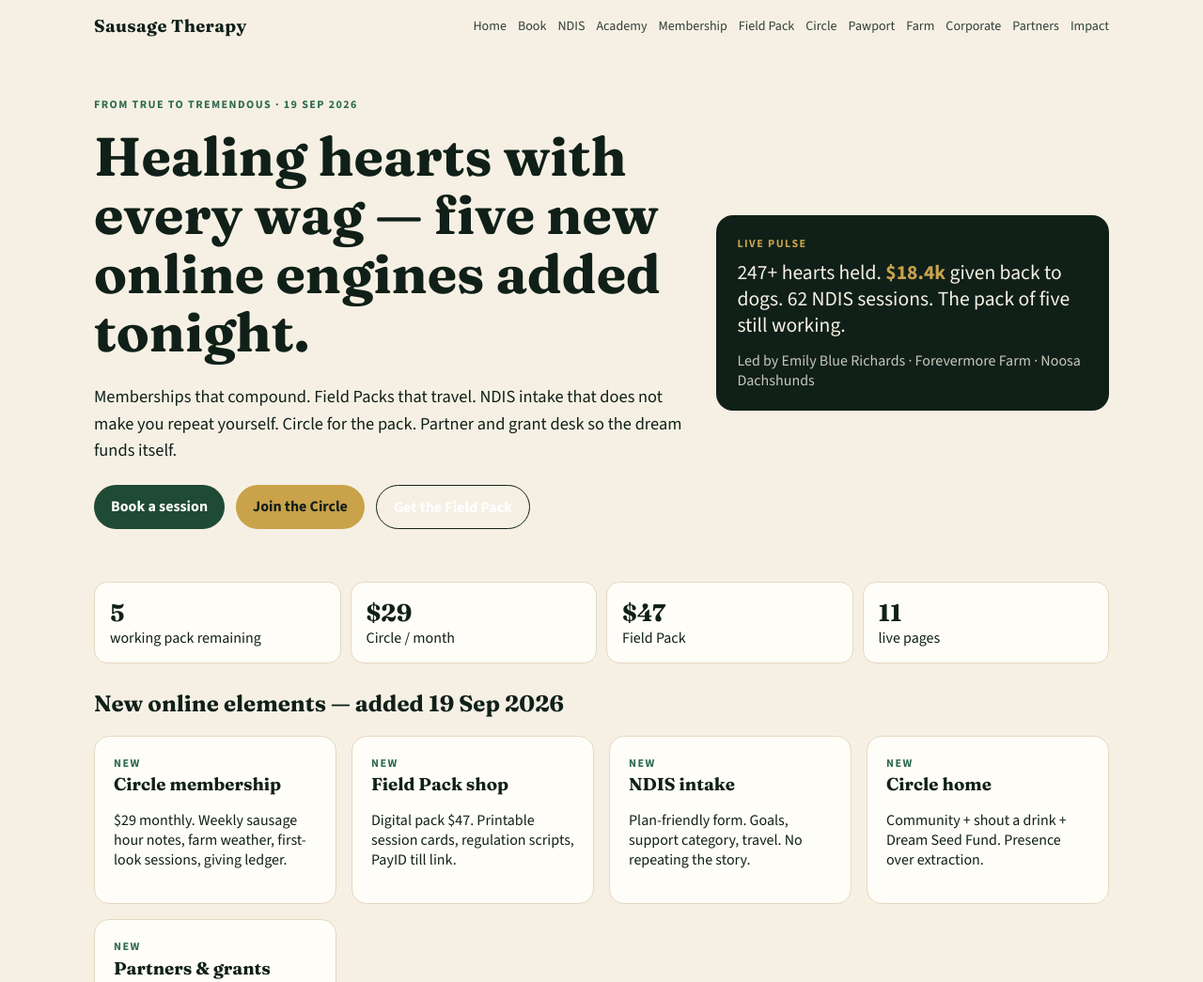
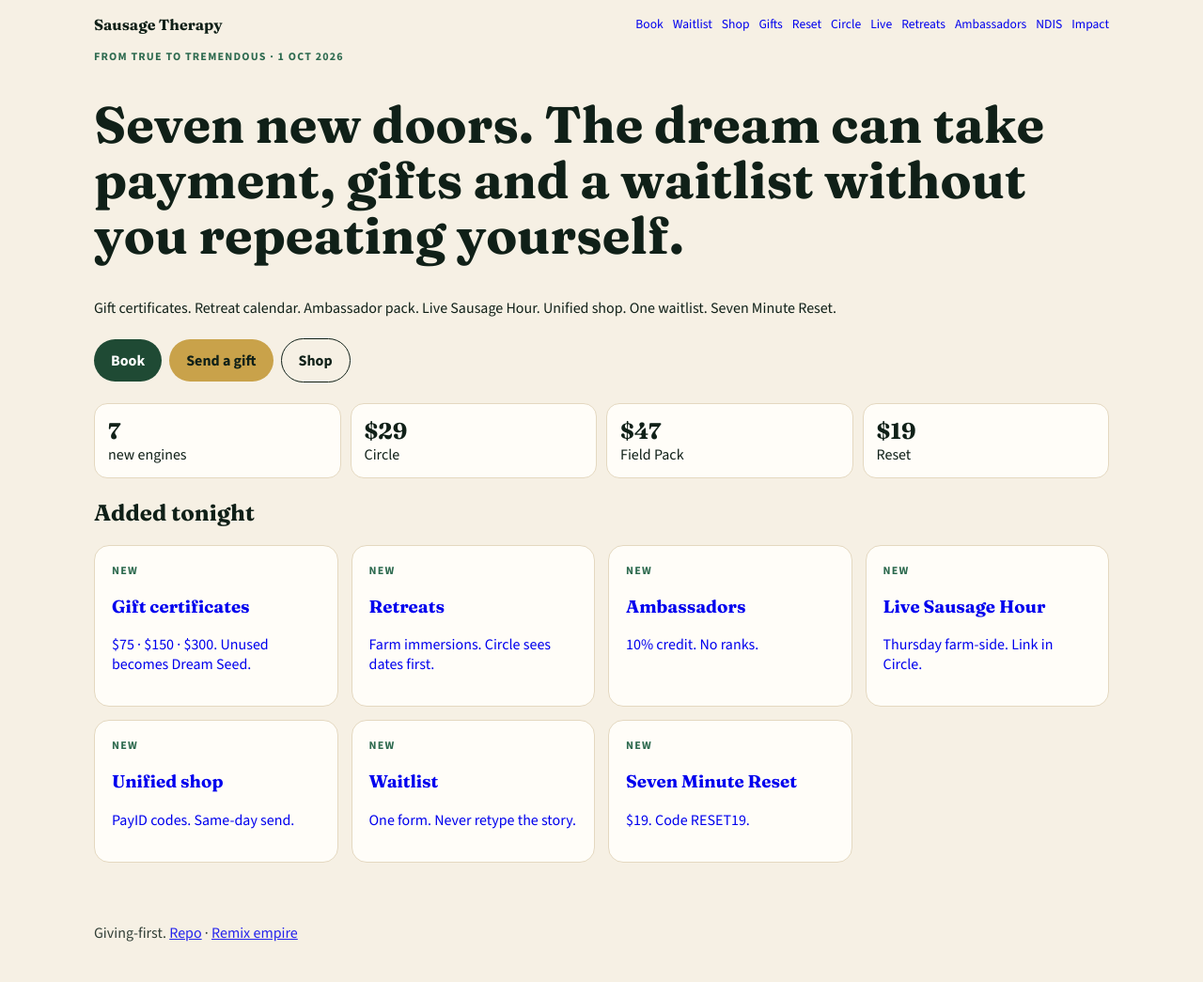
Before and after one commit to forevermore63/sausage-therapy-online-empire, a plain HTML site: page index.html in a window 1280 px wide. Shown: the top 1045 px of the page at 94% size. Drawn offline with nearby package versions, Linux system fonts and the light colour scheme.

Commit message:
feat: home page lists seven new 1 Oct 2026 engines

```diff
--- a/index.html
+++ b/index.html
@@ -4,103 +4,51 @@
 <meta charset="UTF-8"/>
 <meta name="viewport" content="width=device-width, initial-scale=1"/>
 <title>Sausage Therapy — From True to Tremendous</title>
-<meta name="description" content="Dachshund-assisted therapy, NDIS-friendly sessions, farm retreats, memberships, Field Packs, Circle, grants. Forevermore Farm · Noosa Dachshunds · Emily Blue Richards."/>
-<link rel="preconnect" href="https://fonts.googleapis.com"/>
-<link href="https://fonts.googleapis.com/css2?family=Fraunces:opsz,wght@9..144,500;9..144,700&family=Source+Sans+3:wght@400;600;700&display=swap" rel="stylesheet"/>
+<link href="https://fonts.googleapis.com/css2?family=Fraunces:opsz,wght@9..144,700&family=Source+Sans+3:wght@400;600;700&display=swap" rel="stylesheet"/>
 <style>
 :root{--ink:#102018;--cream:#f6f0e4;--gold:#c9a24a;--leaf:#1f4a34;--moss:#2d6a4f;--card:#fffdf8;--line:#e4d8c0}
-*{box-sizing:border-box}html,body{margin:0;padding:0;background:var(--cream);color:var(--ink);font-family:"Source Sans 3",system-ui,sans-serif}
-a{color:inherit}h1,h2,h3,.brand{font-family:Fraunces,Georgia,serif}
-.wrap{max-width:1120px;margin:0 auto;padding:0 20px}
-nav{display:flex;flex-wrap:wrap;gap:10px 18px;align-items:center;justify-content:space-between;padding:16px 0}
-.brand{font-weight:700;font-size:1.15rem;letter-spacing:.02em}
-.links{display:flex;flex-wrap:wrap;gap:12px;font-size:.88rem}
-.links a{text-decoration:none;opacity:.85}
-.links a:hover{opacity:1;color:var(--leaf)}
-.hero{padding:48px 0 28px;display:grid;grid-template-columns:1.2fr .8fr;gap:36px;align-items:center}
-@media(max-width:800px){.hero{grid-template-columns:1fr;padding-top:24px}}
-.kicker{color:var(--moss);font-weight:700;letter-spacing:.12em;text-transform:uppercase;font-size:.75rem}
-h1{font-size:clamp(2.1rem,5vw,3.6rem);line-height:1.08;margin:.3em 0 .4em}
-.lead{font-size:1.15rem;line-height:1.55;max-width:38em}
-.cta-row{display:flex;flex-wrap:wrap;gap:12px;margin-top:22px}
-.btn{display:inline-block;background:var(--leaf);color:#fff;text-decoration:none;padding:12px 18px;border-radius:999px;font-weight:700}
+*{box-sizing:border-box}body{margin:0;background:var(--cream);color:var(--ink);font-family:"Source Sans 3",system-ui}
+.wrap{max-width:1120px;margin:0 auto;padding:0 20px}h1,h2,h3,.brand{font-family:Fraunces,Georgia,serif}
+nav{display:flex;flex-wrap:wrap;gap:10px 16px;justify-content:space-between;padding:16px 0}
+.links{display:flex;flex-wrap:wrap;gap:10px;font-size:.85rem}
+.links a{text-decoration:none}.kicker{color:var(--moss);font-weight:700;letter-spacing:.1em;text-transform:uppercase;font-size:.75rem}
+h1{font-size:clamp(2rem,5vw,3.4rem);line-height:1.08}
+.btn{display:inline-block;background:var(--leaf);color:#fff;text-decoration:none;padding:12px 18px;border-radius:999px;font-weight:700;margin:6px 8px 0 0}
 .btn.gold{background:var(--gold);color:var(--ink)}
-.btn.ghost{background:transparent;border:1.5px solid var(--ink)}
-.pulse{background:var(--ink);color:var(--cream);border-radius:18px;padding:22px}
-.pulse strong{color:var(--gold)}
-.stats{display:grid;grid-template-columns:repeat(4,1fr);gap:10px;margin:28px 0}
-@media(max-width:700px){.stats{grid-template-columns:repeat(2,1fr)}}
-.stat{background:var(--card);border:1px solid var(--line);border-radius:14px;padding:16px}
-.stat b{display:block;font-family:Fraunces,serif;font-size:1.6rem}
-.grid{display:grid;grid-template-columns:repeat(auto-fit,minmax(240px,1fr));gap:16px;margin:16px 0 40px}
-.card{background:var(--card);border:1px solid var(--line);border-radius:16px;padding:20px}
-.card h3{margin:.2em 0 .4em}
-footer{padding:40px 0 60px;font-size:.9rem;opacity:.85}
-</style>
-</head>
-<body>
-<div class="wrap">
-<nav>
-  <div class="brand">Sausage Therapy</div>
-  <div class="links">
-    <a href="index.html">Home</a>
-    <a href="book.html">Book</a>
-    <a href="ndis.html">NDIS</a>
-    <a href="academy.html">Academy</a>
-    <a href="membership.html">Membership</a>
-    <a href="field-pack.html">Field Pack</a>
-    <a href="circle.html">Circle</a>
-    <a href="pawport.html">Pawport</a>
-    <a href="farm.html">Farm</a>
-    <a href="corporate.html">Corporate</a>
-    <a href="grants.html">Partners</a>
-    <a href="impact.html">Impact</a>
-  </div>
-</nav>
-<section class="hero">
-  <div>
-    <div class="kicker">From true to tremendous · 19 Sep 2026</div>
-    <h1>Healing hearts with every wag — five new online engines added tonight.</h1>
-    <p class="lead">Memberships that compound. Field Packs that travel. NDIS intake that does not make you repeat yourself. Circle for the pack. Partner and grant desk so the dream funds itself.</p>
-    <div class="cta-row">
-      <a class="btn" href="book.html">Book a session</a>
-      <a class="btn gold" href="membership.html">Join the Circle</a>
-      <a class="btn ghost" href="field-pack.html">Get the Field Pack</a>
-    </div>
-  </div>
-  <div class="pulse">
-    <div class="kicker" style="color:var(--gold)">Live pulse</div>
-    <p style="font-size:1.35rem;line-height:1.3;margin:.4em 0 0">247+ hearts held. <strong>$18.4k</strong> given back to dogs. 62 NDIS sessions. The pack of five still working.</p>
-    <p style="opacity:.8;margin:.8em 0 0">Led by Emily Blue Richards · Forevermore Farm · Noosa Dachshunds</p>
-  </div>
-</section>
-<div class="stats">
-  <div class="stat"><b>5</b> working pack remaining</div>
-  <div class="stat"><b>$29</b> Circle / month</div>
-  <div class="stat"><b>$47</b> Field Pack</div>
-  <div class="stat"><b>11</b> live pages</div>
+.grid{display:grid;grid-template-columns:repeat(auto-fit,minmax(230px,1fr));gap:14px;margin:18px 0 36px}
+.card{background:var(--card);border:1px solid var(--line);border-radius:16px;padding:18px;text-decoration:none}
+.stats{display:grid;grid-template-columns:repeat(auto-fit,minmax(140px,1fr));gap:10px}
+.stat{background:var(--card);border:1px solid var(--line);border-radius:14px;padding:14px}
+.stat b{display:block;font-family:Fraunces,serif;font-size:1.5rem}
+footer{padding:28px 0 50px;opacity:.85}
+</style></head>
+<body><div class="wrap">
+<nav><div class="brand">Sausage Therapy</div>
+<div class="links">
+<a href="book.html">Book</a><a href="waitlist.html">Waitlist</a><a href="shop.html">Shop</a><a href="gift.html">Gifts</a>
+<a href="seven-minute.html">Reset</a><a href="membership.html">Circle</a><a href="live.html">Live</a>
+<a href="retreat.html">Retreats</a><a href="ambassador.html">Ambassadors</a><a href="ndis.html">NDIS</a>
+<a href="impact.html">Impact</a>
+</div></nav>
+<div class="kicker">From true to tremendous · 1 Oct 2026</div>
+<h1>Seven new doors. The dream can take payment, gifts and a waitlist without you repeating yourself.</h1>
+<p>Gift certificates. Retreat calendar. Ambassador pack. Live Sausage Hour. Unified shop. One waitlist. Seven Minute Reset.</p>
+<p><a class="btn" href="book.html">Book</a><a class="btn gold" href="gift.html">Send a gift</a><a class="btn" href="shop.html" style="background:transparent;color:#102018;border:1.5px solid #102018">Shop</a></p>
+<div class="stats" style="margin:22px 0">
+<div class="stat"><b>7</b> new engines</div>
+<div class="stat"><b>$29</b> Circle</div>
+<div class="stat"><b>$47</b> Field Pack</div>
+<div class="stat"><b>$19</b> Reset</div>
 </div>
-<h2>New online elements — added 19 Sep 2026</h2>
+<h2>Added tonight</h2>
 <div class="grid">
-  <a class="card" href="membership.html" style="text-decoration:none"><div class="kicker">NEW</div><h3>Circle membership</h3><p>$29 monthly. Weekly sausage hour notes, farm weather, first-look sessions, giving ledger.</p></a>
-  <a class="card" href="field-pack.html" style="text-decoration:none"><div class="kicker">NEW</div><h3>Field Pack shop</h3><p>Digital pack $47. Printable session cards, regulation scripts, PayID till link.</p></a>
-  <a class="card" href="ndis.html" style="text-decoration:none"><div class="kicker">NEW</div><h3>NDIS intake</h3><p>Plan-friendly form. Goals, support category, travel. No repeating the story.</p></a>
-  <a class="card" href="circle.html" style="text-decoration:none"><div class="kicker">NEW</div><h3>Circle home</h3><p>Community + shout a drink + Dream Seed Fund. Presence over extraction.</p></a>
-  <a class="card" href="grants.html" style="text-decoration:none"><div class="kicker">NEW</div><h3>Partners &amp; grants</h3><p>Host letter, QMHC pack, corporate days, farm immersion partners.</p></a>
+<a class="card" href="gift.html"><div class="kicker">NEW</div><h3>Gift certificates</h3><p>$75 · $150 · $300. Unused becomes Dream Seed.</p></a>
+<a class="card" href="retreat.html"><div class="kicker">NEW</div><h3>Retreats</h3><p>Farm immersions. Circle sees dates first.</p></a>
+<a class="card" href="ambassador.html"><div class="kicker">NEW</div><h3>Ambassadors</h3><p>10% credit. No ranks.</p></a>
+<a class="card" href="live.html"><div class="kicker">NEW</div><h3>Live Sausage Hour</h3><p>Thursday farm-side. Link in Circle.</p></a>
+<a class="card" href="shop.html"><div class="kicker">NEW</div><h3>Unified shop</h3><p>PayID codes. Same-day send.</p></a>
+<a class="card" href="waitlist.html"><div class="kicker">NEW</div><h3>Waitlist</h3><p>One form. Never retype the story.</p></a>
+<a class="card" href="seven-minute.html"><div class="kicker">NEW</div><h3>Seven Minute Reset</h3><p>$19. Code RESET19.</p></a>
 </div>
-<h2>Already live</h2>
-<div class="grid">
-  <a class="card" href="book.html" style="text-decoration:none"><div class="kicker">01</div><h3>Booking desk</h3><p>1:1, family, NDIS and mobile sessions.</p></a>
-  <a class="card" href="academy.html" style="text-decoration:none"><div class="kicker">02</div><h3>Digital Academy</h3><p>Therapy-dog systems and retreat blueprints.</p></a>
-  <a class="card" href="pawport.html" style="text-decoration:none"><div class="kicker">03</div><h3>Pawport World ID</h3><p>GPS + chip + collar registry.</p></a>
-  <a class="card" href="farm.html" style="text-decoration:none"><div class="kicker">04</div><h3>Forevermore Farm</h3><p>Hinterland immersions.</p></a>
-  <a class="card" href="corporate.html" style="text-decoration:none"><div class="kicker">05</div><h3>Corporate hub</h3><p>Offices, team days, SNOUTSAIL.</p></a>
-  <a class="card" href="impact.html" style="text-decoration:none"><div class="kicker">06</div><h3>Impact dashboard</h3><p>Hearts healed and dollars given back.</p></a>
-</div>
-<footer>
-  Giving-first. A portion of every booking and product supports dog welfare and free access.<br/>
-  <a href="https://github.com/forevermore63/sausage-therapy-online-empire">This repo</a> · <a href="https://github.com/forevermore63/sausage-therapy-empire">Empire app</a> · <a href="https://forevermore63.github.io/">GitHub Pages</a> · <a href="https://therapysausages.vercel.app/">therapysausages.vercel.app</a>
-</footer>
-</div>
-</body>
-</html>
+<footer>Giving-first. <a href="https://github.com/forevermore63/sausage-therapy-online-empire">Repo</a> · <a href="https://github.com/forevermore63/sausage-therapy-empire">Remix empire</a></footer>
+</div></body></html>
```
